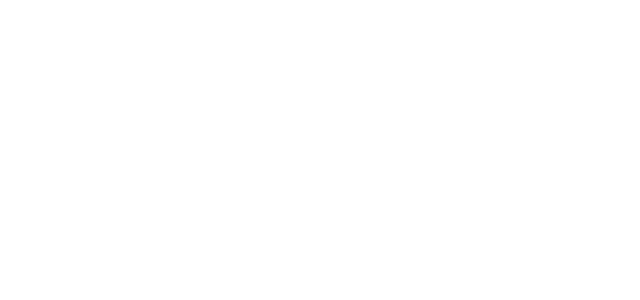
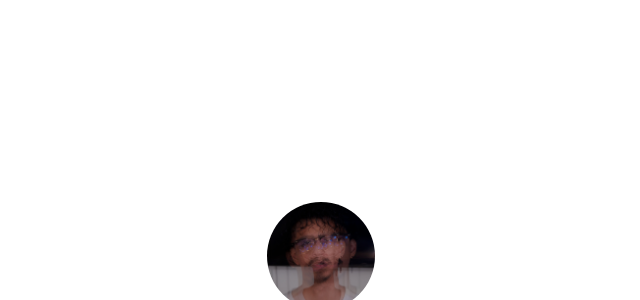
Before and after one commit to wavesco/next-blog, a Next.js app: page /posts/first-post in a window 1280 px wide. Shown: the part 652-952 px from the top of the page, without its empty margins (319-959 px from the left). Built offline with nearby package versions, Linux system fonts and the light colour scheme.

Commit message:
UI Animation
*Added scroll animation to layout

```diff
--- a/components/layout.js
+++ b/components/layout.js
@@ -8,19 +8,20 @@
 import {Roboto} from "@next/font/google"
 import Button from '../components/button'
 import { motion } from "framer-motion"
+import ScrollAnimation from './scrollanimation';
 
 const roboto = Roboto({
   weight:"900",
   subsets:["latin"]
 })
 
-
 const name = 'Jonathan Lizama';
 export const siteTitle = 'Portfolio';
 
 export default function Layout({ children, home }) {
   return (
-    <motion.div animate={{ opacity: [0, .5, .75, 1]  }} transition={{ delay: .1 }} >
+    <motion.div animate={{ opacity: [0, .5, .75, 1] }}>
+    <ScrollAnimation>
     <div className={styles.container}>
       <Head>
         <link rel="icon" href="/favicon.ico" />
@@ -48,7 +49,7 @@
             <Image
               priority
               src="/images/profile.jpg"
-              className={`${utilStyles.borderCircle} animate-fadeIn opacity-0 group-hover:opacity-100`}
+              className={utilStyles.borderCircle}
               height={144}
               width={144}
               alt=""
@@ -61,7 +62,7 @@
               <Image
                 priority
                 src="/images/profile.jpg"
-                className={`${utilStyles.borderCircle} animate-fadeIn opacity-0 group-hover:opacity-100`}
+                className={utilStyles.borderCircle}
                 height={108}
                 width={108}
                 alt=""
@@ -86,6 +87,7 @@
         </div>
       )}
     </div>
+    </ScrollAnimation>
     </motion.div>
   );
 }
--- /dev/null
+++ b/components/scrollanimation.js
@@ -0,0 +1,37 @@
+import React, { useState, useEffect } from 'react';
+import { useSpring, animated } from 'react-spring';
+
+function ScrollAnimation({ children }) {
+  const [scrollY, setScrollY] = useState(0);
+
+  useEffect(() => {
+    const handleScroll = () => {
+      setScrollY(window.scrollY);
+    };
+
+    window.addEventListener('scroll', handleScroll);
+
+    return () => {
+      window.removeEventListener('scroll', handleScroll);
+    };
+  }, []);
+
+  const springProps = useSpring({
+    from: { transform: 'translateY(100px)', opacity: 0 },
+    to: {
+      transform: `translateY(${scrollY * 0.5}px)`,
+      opacity: 1,
+    },
+    config: {
+      tension: 200, // Adjust this value to control the speed of the animation
+    },
+  });
+
+  return (
+    <animated.div style={springProps}>
+      {children}
+    </animated.div>
+  );
+}
+
+export default ScrollAnimation;
--- a/package.json
+++ b/package.json
@@ -18,6 +18,7 @@
     "next-themes": "^0.2.1",
     "react": "18.2.0",
     "react-dom": "18.2.0",
+    "react-spring": "^9.7.2",
     "remark": "^14.0.3",
     "remark-html": "^15.0.2",
     "tailwindcss-animate": "^1.0.7"
```
Also changed, not shown: 1 other file (tests, documents, lock files or other folders).
